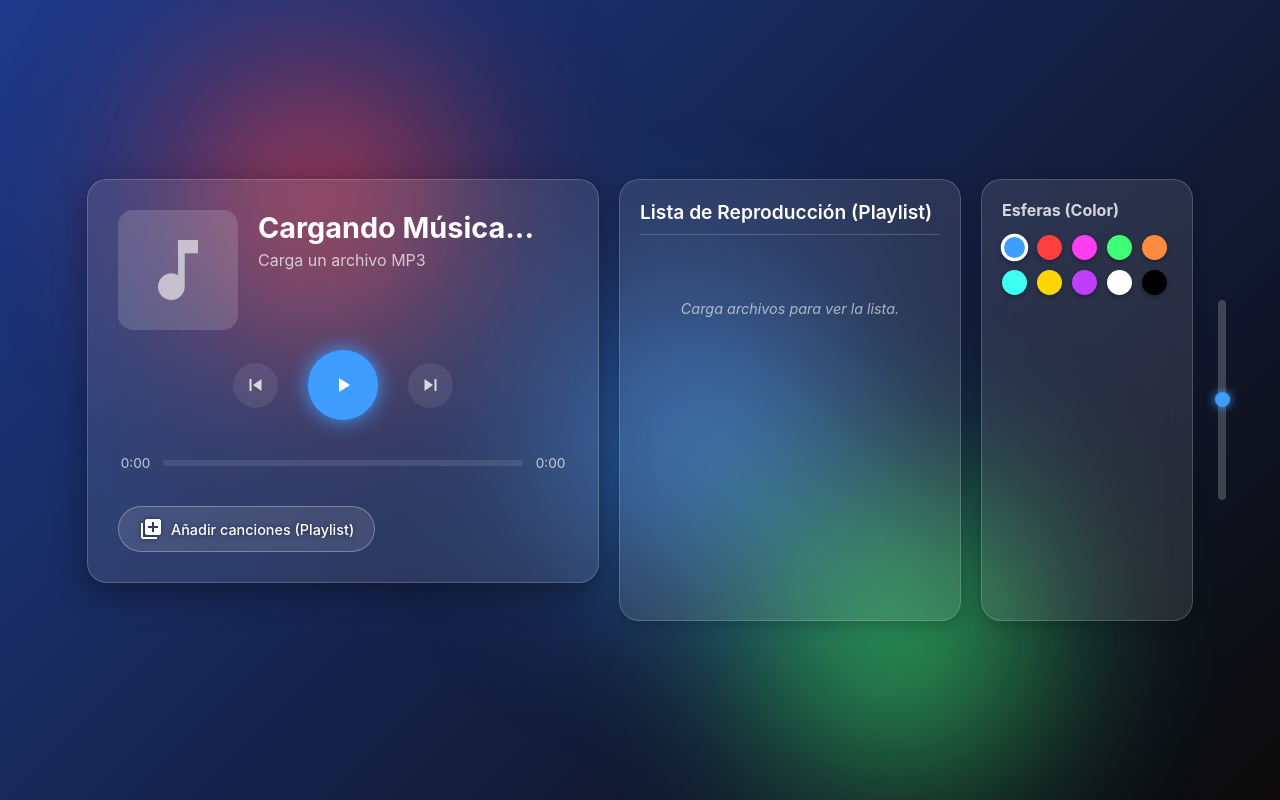
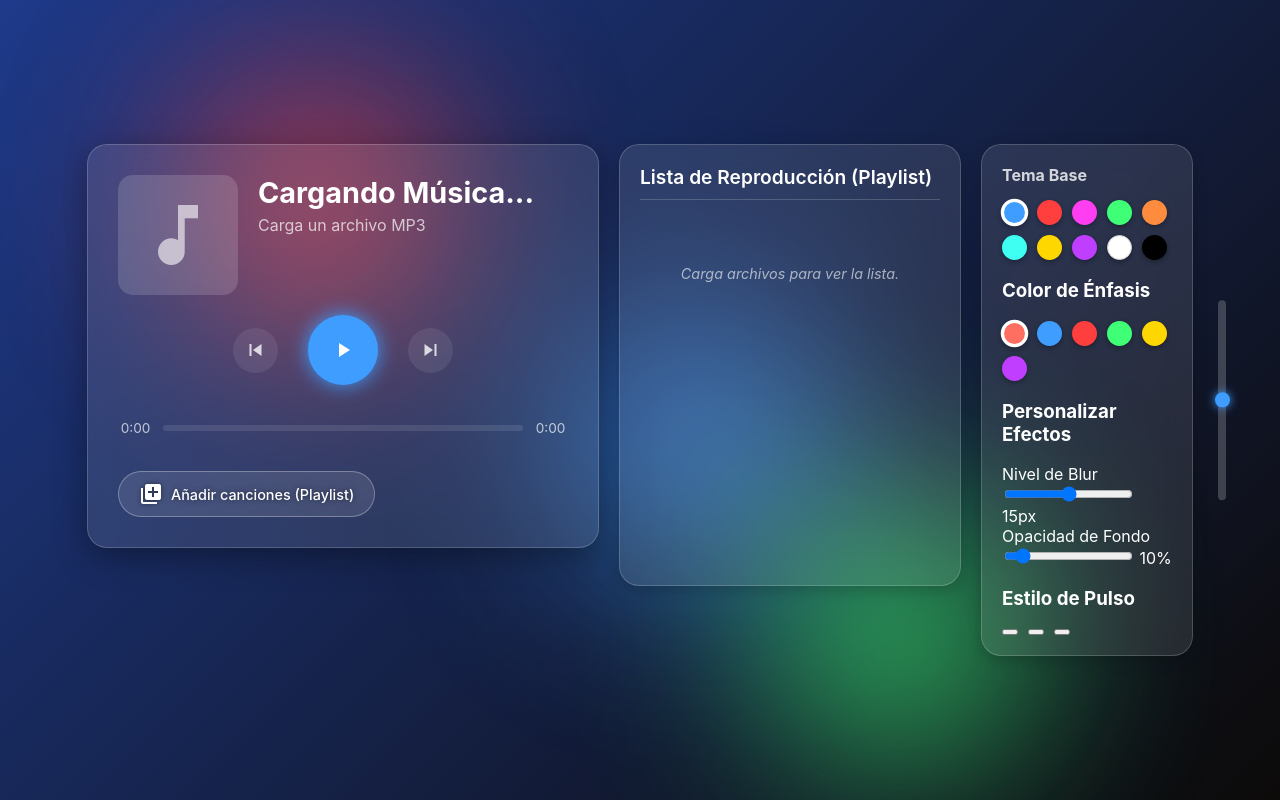
Before and after one commit to LoredoJuanLZ/ReproductorMSC, a plain HTML site: page index.html in a window 1280 px wide. Shown: the top 800 px of the page. Drawn offline with Linux system fonts and the light colour scheme.

Commit message:
Refactor index.html for music player enhancements
Updated the HTML structure and added customization options for the music player.

```diff
--- a/index.html
+++ b/index.html
@@ -21,7 +21,6 @@
 
                 <div class="song-info">
                     <div class="album-art" id="album-art-container">
-                        <canvas id="visualizer-canvas" width="120" height="120"></canvas>
                         <span id="album-icon" class="material-icons">music_note</span>
                     </div>
                     <div class="text-details">
@@ -66,7 +65,7 @@
         <div class="color-selector" draggable="true">
 
             <div class="color-options-panel">
-                <h3>Esferas (Color)</h3>
+                <h3>Tema Base</h3>
 
                 <div id="theme-options" class="color-options">
                     <button class="color-swatch active" data-theme="theme-blue" style="--swatch-color: #3e9dff;" title="Azul"></button>
@@ -77,11 +76,58 @@
                     <button class="color-swatch" data-theme="theme-cyan" style="--swatch-color: #3efff2;" title="Cian"></button>
                     <button class="color-swatch" data-theme="theme-gold" style="--swatch-color: #ffd700;" title="Dorado"></button>
                     <button class="color-swatch" data-theme="theme-magenta" style="--swatch-color: #c03eff;" title="Magenta"></button>
-                    <button class="color-swatch" data-theme="theme-light" style="--swatch-color: #ffffff;" title="Claro"></button>
+                    <button class="color-swatch" data-theme="theme-light" style="--swatch-color: #ffffff; border: 1px solid #ccc;" title="Claro"></button>
                     <button class="color-swatch" data-theme="theme-dark" style="--swatch-color: #000000;" title="Oscuro"></button>
                 </div>
             </div>
 
+            <div class="customization-panel hidden" id="accent-options-panel">
+                <h3>Color de Énfasis</h3>
+                <div class="color-options" id="accent-options">
+                    <button class="color-swatch accent-swatch active" data-accent-color="#ff6f61" style="--swatch-color: #ff6f61;" title="Coral"></button>
+                    <button class="color-swatch accent-swatch" data-accent-color="#3e9dff" style="--swatch-color: #3e9dff;" title="Azul"></button>
+                    <button class="color-swatch accent-swatch" data-accent-color="#ff3e3e" style="--swatch-color: #ff3e3e;" title="Rojo"></button>
+                    <button class="color-swatch accent-swatch" data-accent-color="#3eff75" style="--swatch-color: #3eff75;" title="Verde"></button>
+                    <button class="color-swatch accent-swatch" data-accent-color="#ffd700" style="--swatch-color: #ffd700;" title="Dorado"></button>
+                    <button class="color-swatch accent-swatch" data-accent-color="#c03eff" style="--swatch-color: #c03eff;" title="Púrpura"></button>
+                </div>
+            </div>
+
+            <div class="customization-panel" id="glass-customization-panel">
+                <h3>Personalizar Efectos</h3>
+
+                <div class="control-group">
+                    <label for="blur-slider">Nivel de Blur</label>
+                    <input type="range" id="blur-slider" min="0" max="30" value="15">
+                    <span id="blur-value">15px</span>
+                </div>
+
+                <div class="control-group">
+                    <label for="opacity-slider">Opacidad de Fondo</label>
+                    <input type="range" id="opacity-slider" min="0" max="100" value="10">
+                    <span id="opacity-value">10%</span>
+                </div>
+            </div>
+
+            <div class="customization-panel" id="progress-style-panel">
+                <h3>Estilo de Pulso</h3>
+                <div class="color-options" id="progress-style-options">
+                    <button class="style-swatch active" data-style="line" title="Línea Sólida">
+                        <div class="style-preview solid"></div>
+                    </button>
+                    <button class="style-swatch" data-style="spark" title="Pulsación Vertical">
+                        <div class="style-preview spark"></div>
+                    </button>
+            <button class="style-swatch" data-style="bars" title="Barras Espectro">
+    <div class="style-preview bars">
+        <div></div>
+        <div></div>
+        <div></div>
+    </div>
+</button>
+
+                </div>
+            </div>
             <div class="sensitivity-control">
                 <div class="slider-container">
                     <input type="range" id="sensitivity-slider" min="0" max="100" value="50" orient="vertical">
```
